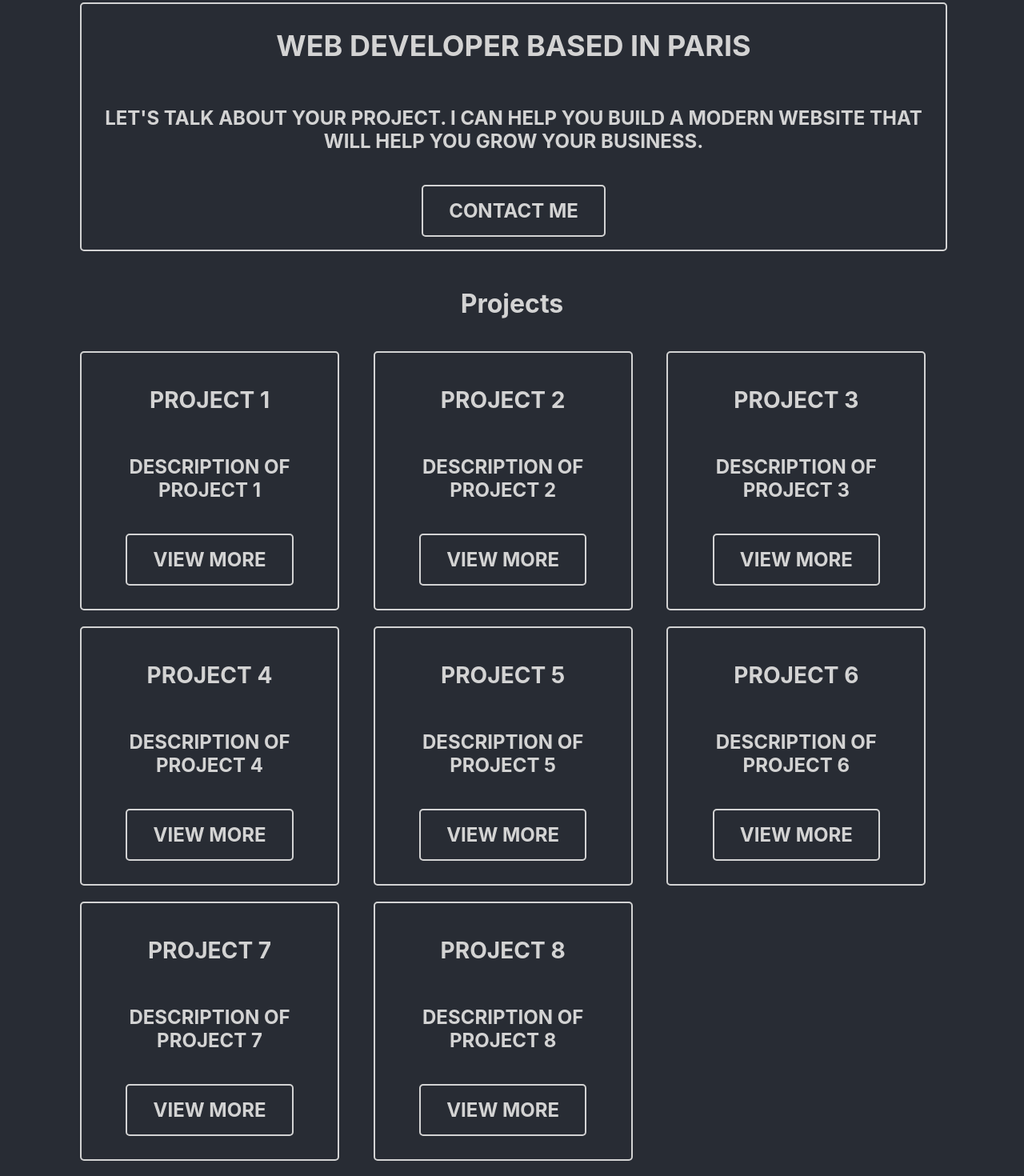
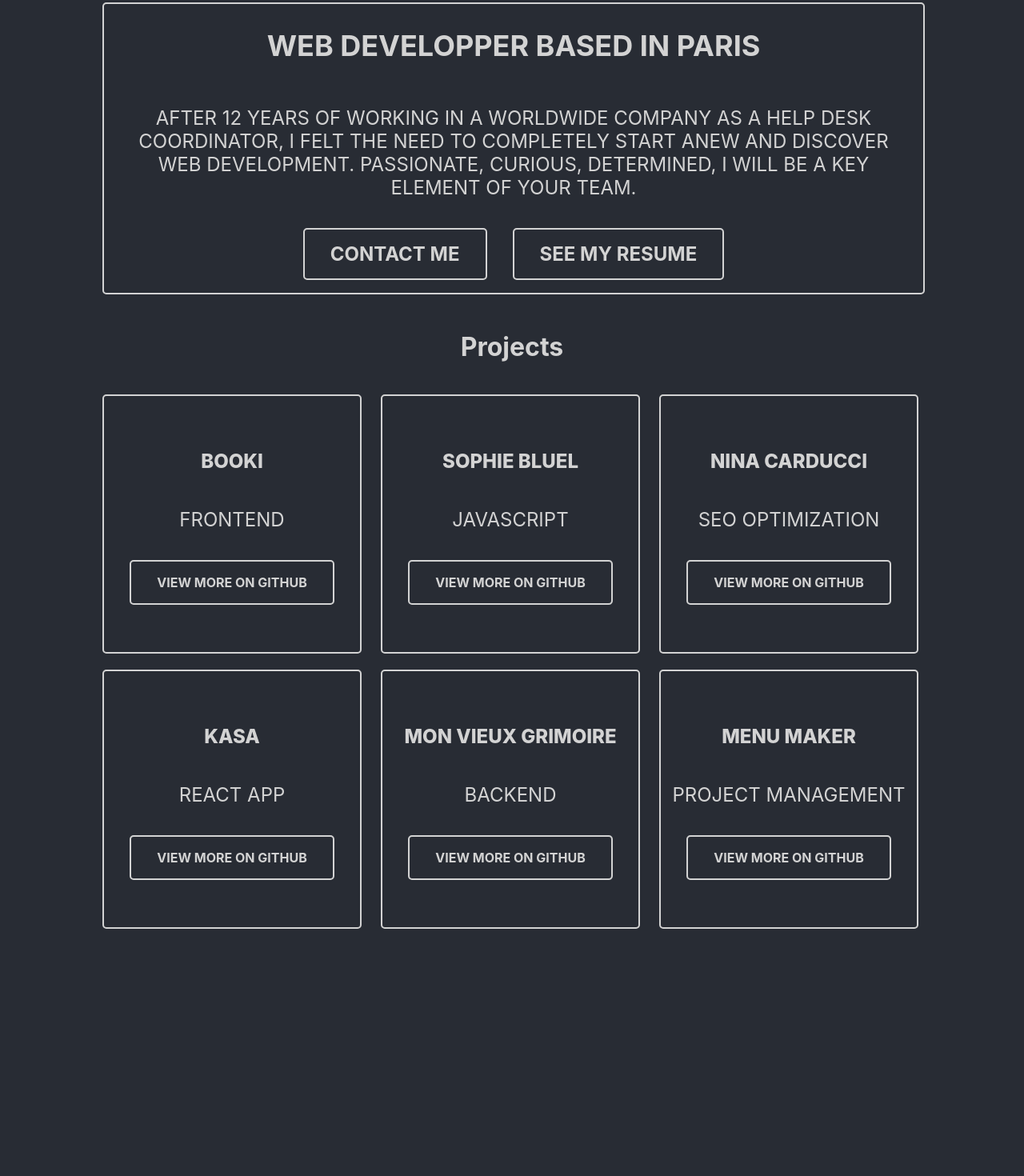
Before and after one commit to DimitriKOBASSIAN/portfolio, a React (Create React App) app: page / in a window 1280 px wide. Shown: the part 80-1550 px from the top of the page at 80% size. After the commit the page ends 1281 px from the top, so only its background shows below. Built offline with nearby package versions, Linux system fonts and the light colour scheme.

Commit message:
skeleton almost done

```diff
--- a/src/components/CTA.jsx
+++ b/src/components/CTA.jsx
@@ -15,9 +15,12 @@ function CTA() {
 
     return (
         <div className="cta">
-            <h2 className="cta__heading">Web developer based in Paris</h2>
-            <p className="cta__text">Let's talk about your project. I can help you build a modern website that will help you grow your business.</p>
-            <a href="#" className="cta__button" onClick={openModal}>Contact Me</a>
+            <h2 className="cta__heading">Web developper based in Paris</h2>
+            <p className="cta__text">After 12 years of working in a worldwide company as a Help Desk coordinator, I felt the need to completely start anew and discover web development. Passionate, curious, determined, I will be a key element of your team. </p>
+            <div className="cta__buttons">
+                <a href="#" className="cta__button" onClick={openModal}>Contact Me</a>
+                <a target="_blank" href="https://www.linkedin.com/in/dimitri-kobassian-53421821/" className="cta__button">See my resume</a>
+            </div>
             <Contact isOpen={isModalOpen} onClose={closeModal} />
         </div>
     );
--- a/src/components/Projects.jsx
+++ b/src/components/Projects.jsx
@@ -7,44 +7,34 @@ function Projects() {
             <h2 className="projects-title">Projects</h2>
             <div className="projects-card">
                 <div className="projects-card__item">
-                    <h3>Project 1</h3>
-                    <p>Description of Project 1</p>
-                    <a href="#" className="projects-card__button">View More</a>
+                    <h3 className="projects-subtitle">Booki</h3>
+                    <p className="projects-description">Frontend</p>
+                    <a href="#" className="projects-card__button">View More On Github</a>
                 </div>
                 <div className="projects-card__item">
-                    <h3>Project 2</h3>
-                    <p>Description of Project 2</p>
-                    <a href="#" className="projects-card__button">View More</a>
+                    <h3 className="projects-subtitle">Sophie Bluel</h3>
+                    <p className="projects-description">Javascript</p>
+                    <a href="#" className="projects-card__button">View More On Github</a>
                 </div>
                 <div className="projects-card__item">
-                    <h3>Project 3</h3>
-                    <p>Description of Project 3</p>
-                    <a href="#" className="projects-card__button">View More</a>
+                    <h3 className="projects-subtitle">Nina Carducci</h3>
+                    <p className="projects-description">SEO Optimization</p>
+                    <a href="#" className="projects-card__button">View More On Github</a>
                 </div>
                 <div className="projects-card__item">
-                    <h3>Project 4</h3>
-                    <p>Description of Project 4</p>
-                    <a href="#" className="projects-card__button">View More</a>
+                    <h3 className="projects-subtitle">Kasa</h3>
+                    <p className="projects-description">React App</p>
+                    <a href="#" className="projects-card__button">View More On Github</a>
                 </div>
                 <div className="projects-card__item">
-                    <h3>Project 5</h3>
-                    <p>Description of Project 5</p>
-                    <a href="#" className="projects-card__button">View More</a>
+                    <h3 className="projects-subtitle">Mon Vieux grimoire</h3>
+                    <p className="projects-description">Backend</p>
+                    <a href="#" className="projects-card__button">View More On Github</a>
                 </div>
                 <div className="projects-card__item">
-                    <h3>Project 6</h3>
-                    <p>Description of Project 6</p>
-                    <a href="#" className="projects-card__button">View More</a>
-                </div>
-                <div className="projects-card__item">
-                    <h3>Project 7</h3>
-                    <p>Description of Project 7</p>
-                    <a href="#" className="projects-card__button">View More</a>
-                </div>
-                <div className="projects-card__item">
-                    <h3>Project 8</h3>
-                    <p>Description of Project 8</p>
-                    <a href="#" className="projects-card__button">View More</a>
+                    <h3 className="projects-subtitle">Menu Maker</h3>
+                    <p className="projects-description">Project Management</p>
+                    <a href="#" className="projects-card__button">View More On Github</a>
                 </div>
             </div>
         </div>
--- a/src/styles/CTA.scss
+++ b/src/styles/CTA.scss
@@ -15,6 +15,15 @@
     border: 2px solid #d3d3d3;
     border-radius: 5px;
     transition: background-color 0.3s, color 0.3s;
+
+    &__text {
+        padding: 0 15px;
+        font-size: 1.5rem;
+        font-weight: 400;
+        text-align: center;
+        margin-bottom: 20px;
+        color: #d3d3d3;
+    }
 
     &__button {
         display: inline-block;
--- a/src/styles/Index.scss
+++ b/src/styles/Index.scss
@@ -6,6 +6,8 @@ body {
   -webkit-font-smoothing: antialiased;
   -moz-osx-font-smoothing: grayscale;
   background-color: #282c34;
+  max-width: 1024px;
+  margin: 0 auto;
 }
 
 code {
--- a/src/styles/Projects.scss
+++ b/src/styles/Projects.scss
@@ -11,7 +11,22 @@
         text-align: center;
         margin-bottom: 20px;
         color: #d3d3d3;
-        z-index: 1; // Ensure the title is above other elements
+    }
+
+    &-subtitle {
+        font-size: 1.5rem;
+        font-weight: 800;
+        text-align: center;
+        margin-bottom: 20px;
+        color: #d3d3d3;
+    }
+
+    &-description {
+        font-size: 1.5rem;
+        font-weight: 400;
+        text-align: center;
+        margin-bottom: 20px;
+        color: #d3d3d3;
     }
 
     &-card {
@@ -58,7 +73,7 @@
             margin: 1rem;
             background-color: #282c34;
             color: #d3d3d3;
-            font-size: 1.5rem;
+            font-size: 1rem;
             font-weight: 700;
             text-transform: uppercase;
             text-align: center;
```
